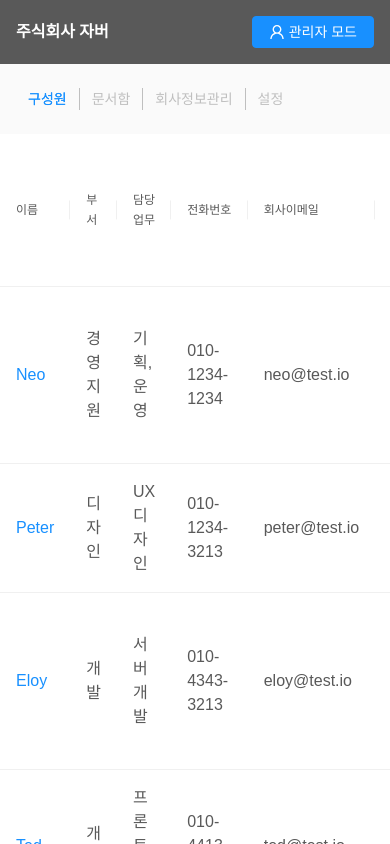
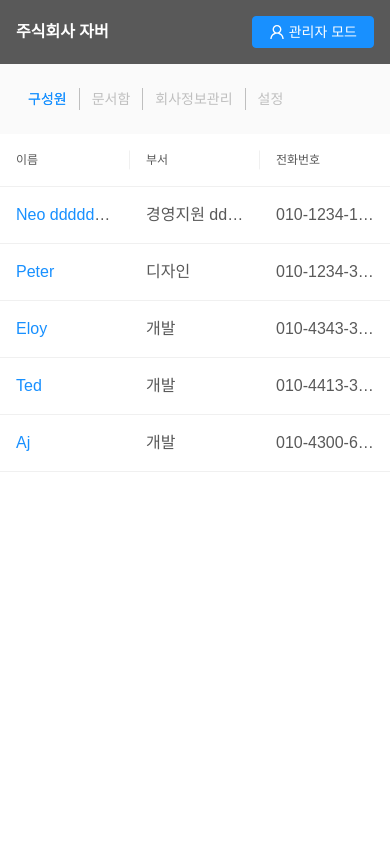
Before and after one commit to rameauv/jober_design_renewal, a React (Create React App) app: page / in a window 390 px wide. Built offline with nearby package versions, Linux system fonts and the light colour scheme.

Commit message:
feat(table): limit the number of columns on mobile

```diff
--- a/src/constants.js
+++ b/src/constants.js
@@ -1,11 +1,11 @@
 export const EMPLOYEE_LIST_MOCK = [
   {
     key: "0",
-    name: "Neo",
-    departure: "경영지원",
-    job: "기획, 운영",
-    phone: "010-1234-1234",
-    email: "neo@test.io",
+    name: "Neo ddddddddddddddddddddddddddd",
+    departure: "경영지원 dddddddddddddddddddddddd",
+    job: "기획, 운영 dddddddddddddddddddddddd",
+    phone: "010-1234-1234 dddddddddddddddddddddd",
+    email: "neo@test.io dddddddddddddddddddddddd",
     invited: true
   },
   {
@@ -45,38 +45,3 @@ export const EMPLOYEE_LIST_MOCK = [
     invited: true
   }
 ];
-
-export const EMPLOYEE_TABLE_COLUMNS = [
-  {
-    title: "이름",
-    dataIndex: "name",
-    key: "name",
-    render: (text) => <a>{text}</a>
-  },
-  {
-    title: "부서",
-    dataIndex: "departure",
-    key: "departure"
-  },
-  {
-    title: "담당업무",
-    dataIndex: "job",
-    key: "job"
-  },
-  {
-    title: "전화번호",
-    dataIndex: "phone",
-    key: "phone"
-  },
-  {
-    title: "회사이메일",
-    dataIndex: "email",
-    key: "email"
-  },
-  {
-    title: "정보 입력 요청",
-    dataIndex: "invited",
-    key: "invited",
-    render: (invited) => (invited ? <a>정보 입력 요청</a> : "입력 완료")
-  }
-];
--- a/src/pages/main/main.jsx
+++ b/src/pages/main/main.jsx
@@ -3,6 +3,13 @@ import {LeftNavigationBar} from "../../shared-components/left-navigation-bar/lef
 import {MyLayout} from "../../shared-components/my-layout/my-layout";
 import {Members} from "./panels/members/members";
 import {MobileNavigationBar} from "../../shared-components/mobile-navigation-bar/mobile-navigation-bar";
+
+const menuItems = [
+  {label: "구성원", key: "0"},
+  {label: "문서함", key: "1"},
+  {label: "회사정보관리", key: "2"},
+  {label: "설정", key: "3"},
+];
 
 const Main = () => {
   const [selectedMenuKeys, setSelectedMenuKeys] = useState(["0"]);
@@ -26,18 +33,20 @@ const Main = () => {
     setSelectedMenuKeys(keys);
   }
 
-  const menuItems = [
-    {label: "구성원", key: "0"},
-    {label: "문서함", key: "1"},
-    {label: "회사정보관리", key: "2"},
-    {label: "설정", key: "3"},
-  ];
   const leftNavBar = (
-      <LeftNavigationBar items={menuItems} selection={selectedMenuKeys}
-                         onSelected={keys => handleMenuSelction(keys)}/>);
+      <LeftNavigationBar
+          items={menuItems}
+          selection={selectedMenuKeys}
+          onSelected={keys => handleMenuSelction(keys)}
+      />
+  );
   const mobileHeader = (
-      <MobileNavigationBar items={menuItems} selection={selectedMenuKeys}
-                           onSelected={keys => handleMenuSelction(keys)}/>);
+      <MobileNavigationBar
+          items={menuItems}
+          selection={selectedMenuKeys}
+          onSelected={keys => handleMenuSelction(keys)}
+      />
+  );
 
   return (
       <MyLayout
--- a/src/pages/main/panels/members/members.jsx
+++ b/src/pages/main/panels/members/members.jsx
@@ -11,32 +11,50 @@ const employeeTableColumns = [
     title: "이름",
     dataIndex: "name",
     key: "name",
+    ellipsis: {
+      showTitle: false,
+    },
     render: (text) => <a>{text}</a>
   },
   {
     title: "부서",
     dataIndex: "departure",
-    key: "departure"
+    key: "departure",
+    ellipsis: {
+      showTitle: false,
+    }
   },
   {
     title: "담당업무",
     dataIndex: "job",
-    key: "job"
+    key: "job",
+    ellipsis: {
+      showTitle: false,
+    }
   },
   {
     title: "전화번호",
     dataIndex: "phone",
-    key: "phone"
+    key: "phone",
+    ellipsis: {
+      showTitle: false,
+    }
   },
   {
     title: "회사이메일",
     dataIndex: "email",
-    key: "email"
+    key: "email",
+    ellipsis: {
+      showTitle: false,
+    }
   },
   {
     title: "정보 입력 요청",
     dataIndex: "invited",
     key: "invited",
+    ellipsis: {
+      showTitle: false,
+    },
     render: (invited) => (
         invited
             ? <a className={styles.inviteTableCellLink}>정보 입력 요청</a>
@@ -44,6 +62,16 @@ const employeeTableColumns = [
     )
   }
 ];
+
+const mobileColumnKeysSet = new Set(
+    [
+      "name",
+      "departure",
+      "phone"
+    ]
+);
+
+const mobileEmployeeTableColumns = employeeTableColumns.filter(column => mobileColumnKeysSet.has(column.key));
 
 export function Members({isDesktopMode}) {
   if (isDesktopMode) {
@@ -67,7 +95,7 @@ export function Members({isDesktopMode}) {
       <div className={styles.mobileTableContainer}>
         <MyTable
             isDesktopMode={false}
-            columns={employeeTableColumns}
+            columns={mobileEmployeeTableColumns}
             dataSource={EMPLOYEE_LIST_MOCK}
         />
       </div>
```
